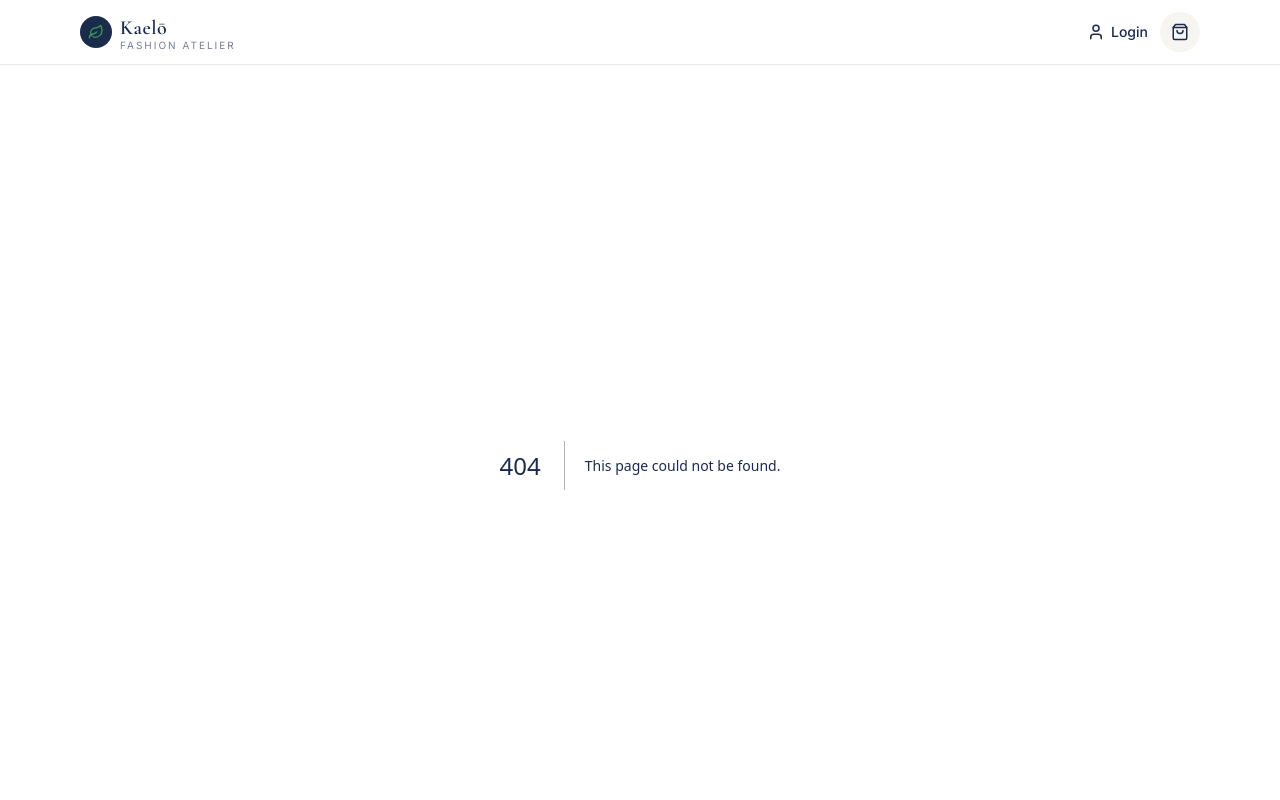
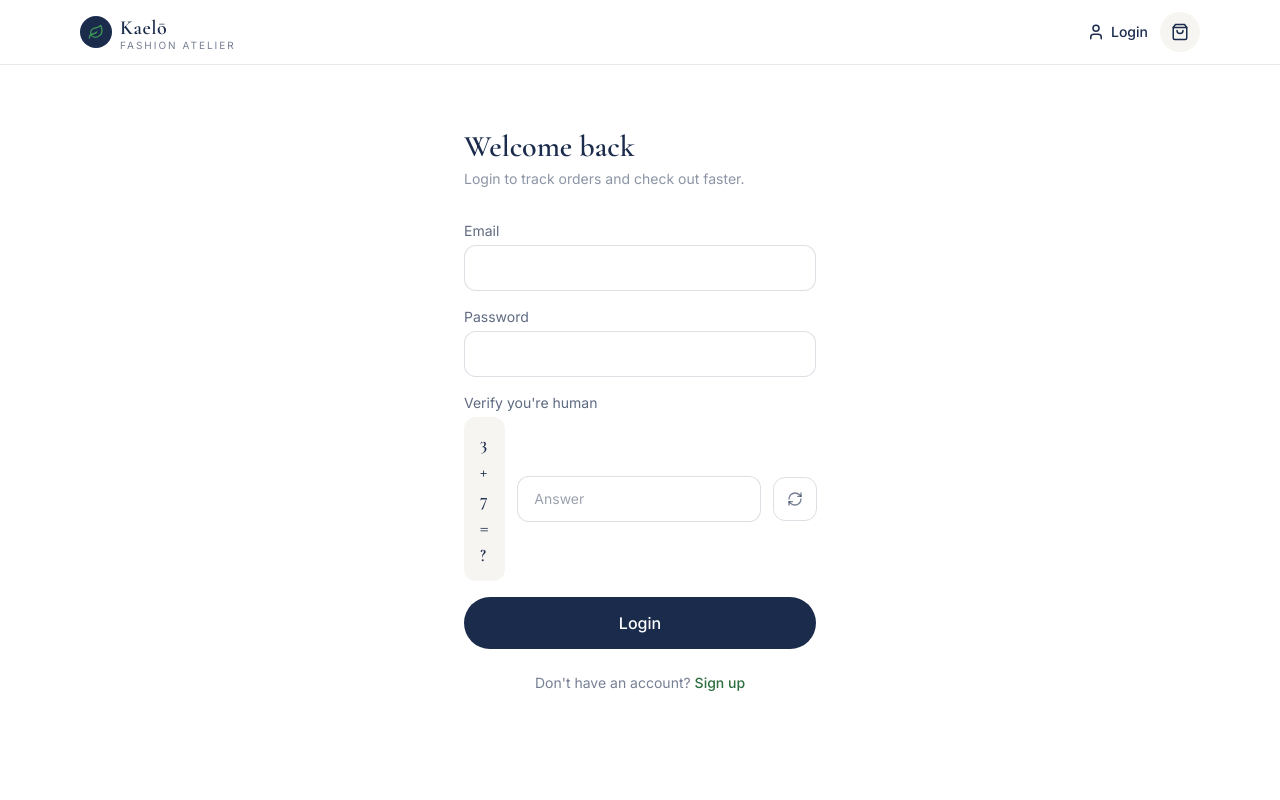
Before and after one commit to Kaelo125/Kaeloatelier, a Next.js app: page /login in a window 1280 px wide. Before the commit this address had no page. Shown: the top 800 px of the page. Built offline with nearby package versions, Linux system fonts and the light colour scheme.

Commit message:
Add files via upload

```diff
--- /dev/null
+++ b/app/login/page.tsx
@@ -0,0 +1,91 @@
+"use client";
+
+import { useRef, useState } from "react";
+import Link from "next/link";
+import { useRouter } from "next/navigation";
+import { useAuth } from "@/context/AuthContext";
+import Captcha, { CaptchaHandle } from "@/components/Captcha";
+
+export default function LoginPage() {
+  const { login } = useAuth();
+  const router = useRouter();
+  const captchaRef = useRef<CaptchaHandle>(null);
+
+  const [email, setEmail] = useState("");
+  const [password, setPassword] = useState("");
+  const [captchaValue, setCaptchaValue] = useState("");
+  const [error, setError] = useState("");
+
+  function handleSubmit(e: React.FormEvent) {
+    e.preventDefault();
+
+    if (!captchaRef.current?.verify()) {
+      setError("Captcha answer is incorrect. Please try again.");
+      captchaRef.current?.reset();
+      return;
+    }
+
+    const result = login(email, password);
+    if (!result.ok) {
+      setError(result.error ?? "Something went wrong.");
+      captchaRef.current?.reset();
+      return;
+    }
+
+    router.push("/account");
+  }
+
+  return (
+    <div className="max-w-sm mx-auto px-4 py-16">
+      <h1 className="font-display text-3xl font-semibold text-navy mb-1">
+        Welcome back
+      </h1>
+      <p className="text-navy/50 text-sm mb-8">Login to track orders and check out faster.</p>
+
+      <form onSubmit={handleSubmit} className="space-y-4">
+        <label className="block">
+          <span className="text-sm text-navy/70 mb-1 block">Email</span>
+          <input
+            type="email"
+            required
+            value={email}
+            onChange={(e) => setEmail(e.target.value)}
+            className="w-full border border-navy/15 rounded-xl px-4 py-3 text-sm focus:border-green outline-none"
+          />
+        </label>
+
+        <label className="block">
+          <span className="text-sm text-navy/70 mb-1 block">Password</span>
+          <input
+            type="password"
+            required
+            value={password}
+            onChange={(e) => setPassword(e.target.value)}
+            className="w-full border border-navy/15 rounded-xl px-4 py-3 text-sm focus:border-green outline-none"
+          />
+        </label>
+
+        <div>
+          <span className="text-sm text-navy/70 mb-1 block">Verify you're human</span>
+          <Captcha ref={captchaRef} onChange={setCaptchaValue} />
+        </div>
+
+        {error && <p className="text-red-600 text-sm">{error}</p>}
+
+        <button
+          type="submit"
+          className="w-full bg-navy text-white font-medium py-3.5 rounded-full hover:bg-navy-light transition-colors"
+        >
+          Login
+        </button>
+      </form>
+
+      <p className="text-sm text-navy/60 text-center mt-6">
+        Don&apos;t have an account?{" "}
+        <Link href="/register" className="text-green font-medium">
+          Sign up
+        </Link>
+      </p>
+    </div>
+  );
+}
```
